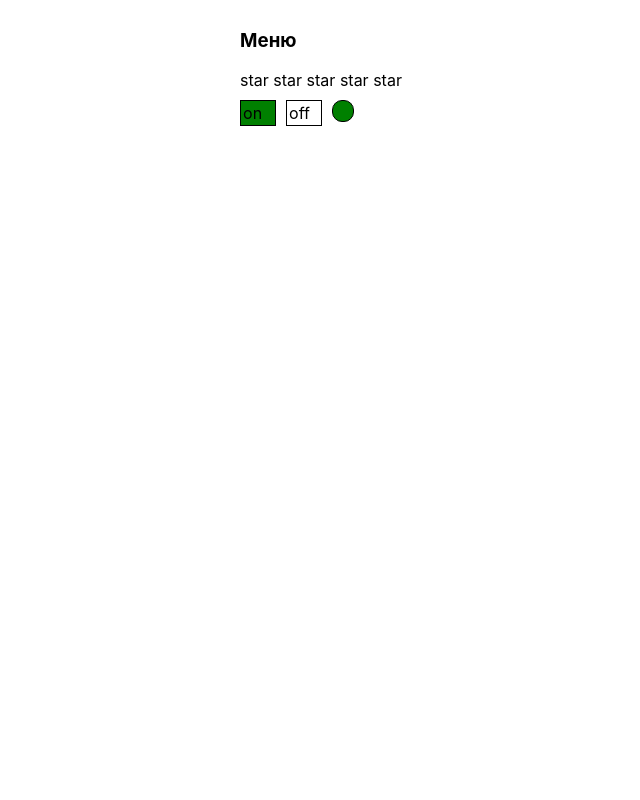
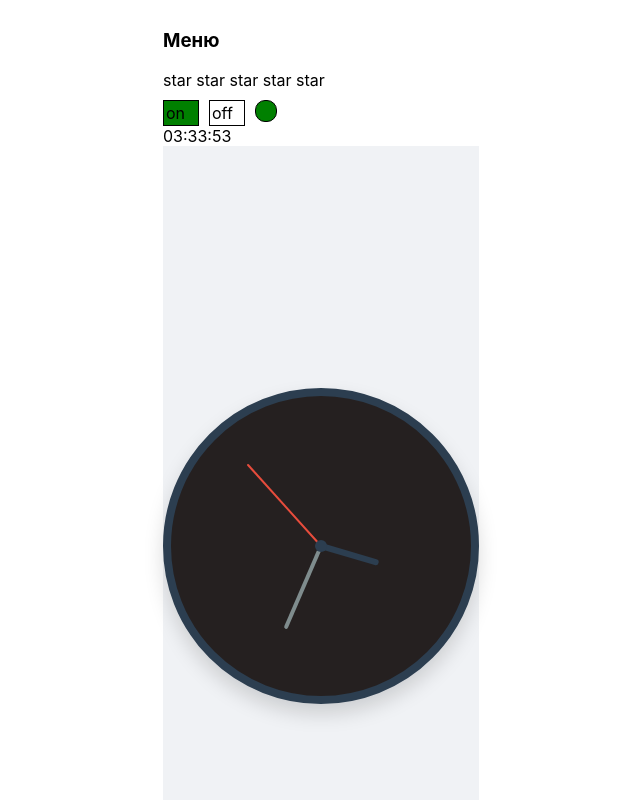
Before and after one commit to Nikolay-Gruzd/React-Lessons, a React (Vite) app: page / in a window 1280 px wide. Shown: the top 800 px of the page, without its empty margins (319-959 px from the left). Built offline with nearby package versions, Linux system fonts and the light colour scheme.

Commit message:
Lesson 23 - useEffect, Analysis of the Clock component.

```diff
--- a/src/App.tsx
+++ b/src/App.tsx
@@ -4,6 +4,7 @@ import {Rating, RatingValueType} from "./components/Rating/Rating.tsx";
 import {OnOff} from "./components/onOff/OnOff.tsx";
 import {useState} from "react";
 import {UnControlledAccordion} from "./components/UnControlledAccordion/UnControlledAccordion.tsx";
+import {Clock} from "./components/Clock/Clock.tsx";
 
 export const App = () => {
     console.log('App rendering')
@@ -34,6 +35,8 @@ export const App = () => {
 
             <OnOff switchOn={switchOn} setSwitchOn={setSwitchOn}/>
             {/*<UncontrolledOnOff />*/}
+
+            <Clock />
         </div>
     );
 }
--- /dev/null
+++ b/src/components/Clock/Clock.css
@@ -0,0 +1,64 @@
+.clock-container {
+    display: flex;
+    justify-content: center;
+    align-items: center;
+    min-height: 100vh;
+    background-color: #f0f2f5;
+}
+
+/* Круглый циферблат */
+.clock-face {
+    position: relative;
+    width: 300px;
+    height: 300px;
+    border: 8px solid #2c3e50;
+    border-radius: 50%; /* Делает блок идеально круглым */
+    background-color: #252020;
+    box-shadow: 0 10px 20px rgba(0, 0, 0, 0.15);
+}
+
+/* Общие стили для всех стрелок */
+.hand {
+    position: absolute;
+    bottom: 50%; /* Начинаются ровно из центра */
+    left: 50%;
+    transform-origin: bottom center; /* Вращение относительно нижнего центра стрелки */
+    border-top-left-radius: 4px;
+    border-top-right-radius: 4px;
+}
+
+/* Часовая стрелка */
+.hour-hand {
+    width: 6px;
+    height: 60px;
+    background-color: #2c3e50;
+    margin-left: -3px; /* Сдвиг на половину ширины для точного центра */
+}
+
+/* Минутная стрелка */
+.minute-hand {
+    width: 4px;
+    height: 90px;
+    background-color: #7f8c8d;
+    margin-left: -2px;
+}
+
+/* Секундная стрелка */
+.second-hand {
+    width: 2px;
+    height: 110px;
+    background-color: #e74c3c;
+    margin-left: -1px;
+}
+
+/* Центральная точка (ось) */
+.center-dot {
+    position: absolute;
+    top: 50%;
+    left: 50%;
+    width: 12px;
+    height: 12px;
+    background-color: #2c3e50;
+    border-radius: 50%;
+    transform: translate(-50%, -50%); /* Идеальное центрирование */
+}
--- /dev/null
+++ b/src/components/Clock/Clock.tsx
@@ -0,0 +1,76 @@
+import React, {useEffect, useState} from "react";
+import "./Clock.css"
+
+type Props = {
+
+}
+
+export const Clock: React.FC<Props> = (props) => {
+    const [date, setDate] = useState(new Date())
+
+    useEffect(() => {
+        const intervalId = setInterval(()=>{
+            setDate(new Date())
+        }, 1000)
+
+        return () => {
+            clearInterval(intervalId)
+        }
+    }, []);
+
+    const getDateString = (num: number) => num < 10 ? "0" + num : num
+
+    return (
+        <div>
+            <span>{getDateString(date.getHours())}</span>
+            :
+            <span>{getDateString(date.getMinutes())}</span>
+            :
+            <span>{getDateString(date.getSeconds())}</span>
+
+            <div>
+                <RoundClock />
+            </div>
+        </div>
+    )
+}
+
+export const RoundClock = () => {
+    const [time, setTime] = useState(new Date());
+
+    useEffect(() => {
+        const timer = setInterval(() => setTime(new Date()), 1000);
+        return () => clearInterval(timer);
+    }, []);
+
+    // Расчет углов поворота стрелок (в градусах)
+    const hours = time.getHours();
+    const minutes = time.getMinutes();
+    const seconds = time.getSeconds();
+
+    const hrPosition = (hours % 12) * 30 + minutes * 0.5;
+    const minPosition = minutes * 6 + seconds * 0.1;
+    const secPosition = seconds * 6;
+
+    return (
+        <div className="clock-container">
+            <div className="clock-face">
+                {/* Стрелки часов */}
+                <div
+                    className="hand hour-hand"
+                    style={{ transform: `rotate(${hrPosition}deg)` }}
+                />
+                <div
+                    className="hand minute-hand"
+                    style={{ transform: `rotate(${minPosition}deg)` }}
+                />
+                <div
+                    className="hand second-hand"
+                    style={{ transform: `rotate(${secPosition}deg)` }}
+                />
+                {/* Центральная точка */}
+                <div className="center-dot" />
+            </div>
+        </div>
+    );
+}
```
Also changed, not shown: 2 other files (tests, documents, lock files or other folders).
